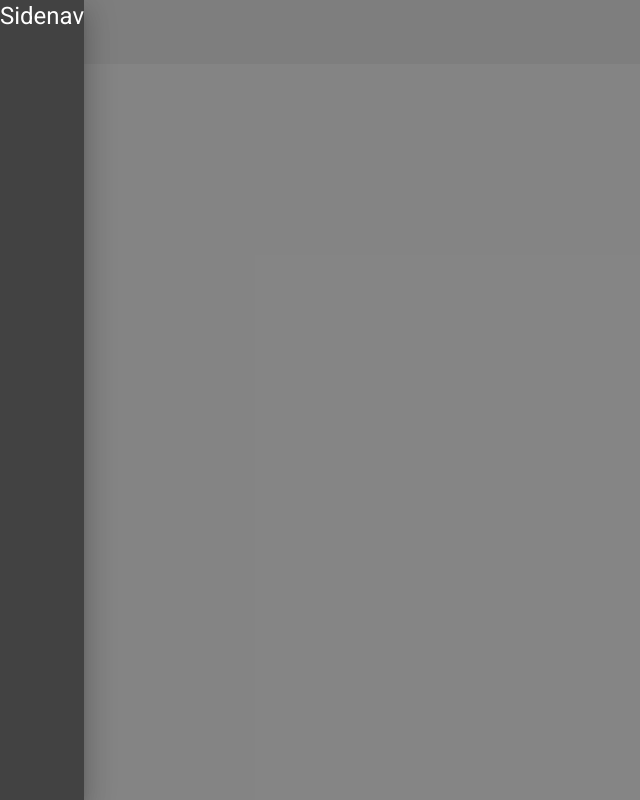
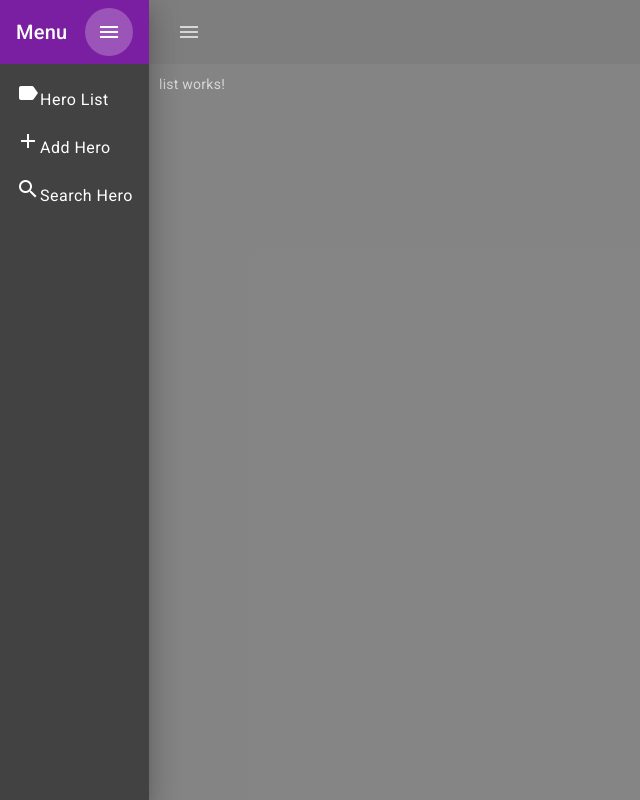
Before and after one commit to lMiguelVSl/05-herosApp, an Angular app: page /heros/list in a window 1280 px wide. Both pictures are taken after a click on the button "menu". Shown: the whole page, without its empty margins (0-640 px from the left). Built offline with nearby package versions, Linux system fonts and the light colour scheme.

Commit message:
Nav list and buttons

```diff
--- a/src/app/heros/pages/home/home.component.html
+++ b/src/app/heros/pages/home/home.component.html
@@ -1,13 +1,46 @@
 <mat-sidenav-container fullscreen>
-    <mat-sidenav #sidenav>
-        <h1>Sidenav</h1>
+    <mat-sidenav #sidenav mode="push">
+
+        <mat-toolbar color="primary">
+            <span>Menu</span>
+            <span class="spacer"></span>
+
+            <button mat-icon-button (click)="sidenav.toggle()">
+                <mat-icon>menu</mat-icon>
+            </button>
+        </mat-toolbar>
+
+        <mat-nav-list>
+            <a routerLink="./list" mat-list-item (click)="sidenav.toggle()">
+                <mat-icon mat-list-icon>label</mat-icon>
+                <span>Hero List</span>
+            </a>
+            <a routerLink="./create" mat-list-item (click)="sidenav.toggle()">
+                <mat-icon mat-list-icon>add</mat-icon>
+                <span>Add Hero</span>
+            </a>
+
+            <a routerLink="./search" mat-list-item (click)="sidenav.toggle()">
+                <mat-icon mat-list-icon>search</mat-icon>
+                <span>Search Hero</span>
+            </a>
+        </mat-nav-list>
+
     </mat-sidenav>
 
     <mat-toolbar>
-        <button mat-icon-button
-        (click)="sidenav.toggle()">
+        <button mat-icon-button (click)="sidenav.toggle()">
             <mat-icon>menu</mat-icon>
+        </button>
+
+        <span class="spacer"></span>
+
+        <button mat-button>
+            Log out
         </button>
     </mat-toolbar>
 
+    <div class="container">
+        <router-outlet></router-outlet>
+    </div>
 </mat-sidenav-container>
--- a/src/app/heros/pages/home/home.component.ts
+++ b/src/app/heros/pages/home/home.component.ts
@@ -2,7 +2,12 @@
 
 @Component({
   selector: 'app-home',
-  templateUrl: './home.component.html'
+  templateUrl: './home.component.html',
+  styles: [`
+    .container {
+      margin: 10px;
+    }
+  `]
 })
 export class HomeComponent {
 
--- a/src/app/material/material.module.ts
+++ b/src/app/material/material.module.ts
@@ -5,13 +5,15 @@
 import { MatToolbarModule } from '@angular/material/toolbar';
 import { MatButtonModule } from '@angular/material/button';
 import { MatIconModule } from '@angular/material/icon';
+import { MatListModule } from '@angular/material/list';
 
 @NgModule({
   exports: [
     MatSidenavModule,
     MatToolbarModule,
     MatButtonModule,
-    MatIconModule
+    MatIconModule,
+    MatListModule
   ]
 })
 export class MaterialModule { }
--- a/src/styles.css
+++ b/src/styles.css
@@ -2,3 +2,7 @@
 
 html, body { height: 100%; }
 body { margin: 0; font-family: Roboto, "Helvetica Neue", sans-serif; }
+
+.spacer {
+    flex: 1 1 auto;
+}
```
